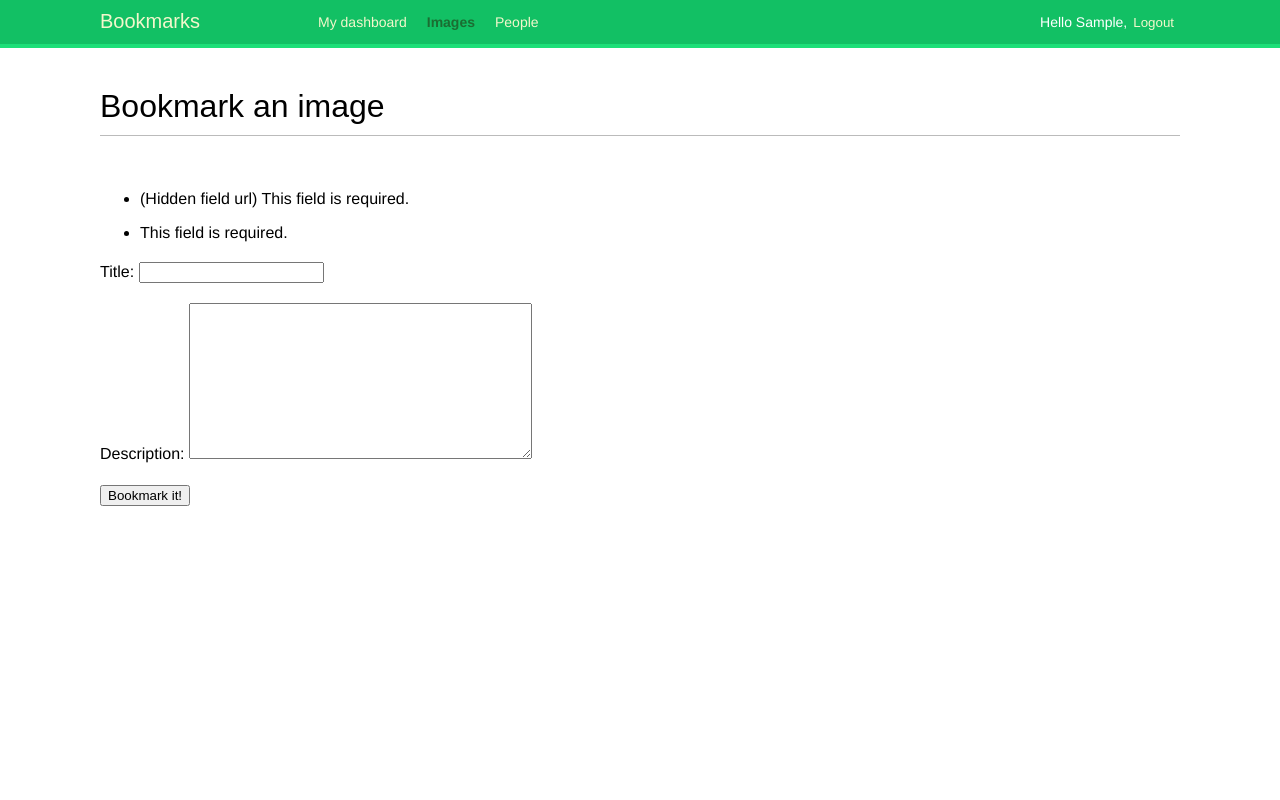
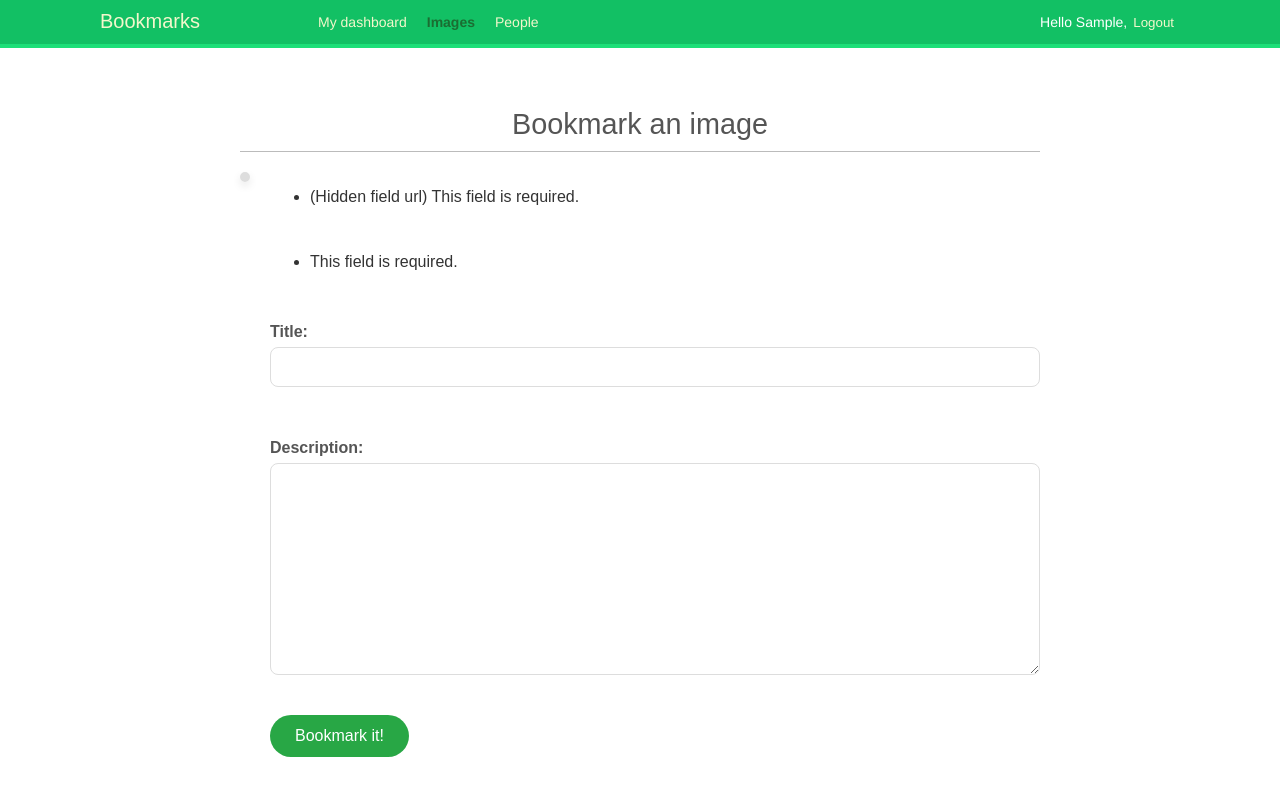
Before and after one commit to dusk03/bookmark-web-django, a Django app: page /images/create/ in a window 1280 px wide. Run offline with Django 5.2, Linux system fonts and the light colour scheme; the visitor is signed in with stand-in values (Sample User, id 1); some web fonts are replaced.

Commit message:
update create bookmark

```diff
--- /dev/null
+++ b/images/static/css/create-bookmark.css
@@ -0,0 +1,107 @@
+/* Căn chỉnh nội dung chính */
+#content {
+    max-width: 800px;
+    margin: 30px auto;
+    font-family: Arial, sans-serif;
+    color: #333;
+    padding: 20px;
+}
+
+#content h1 {
+    text-align: center;
+    margin-bottom: 20px;
+    color: #555;
+    font-size: 1.8rem;
+}
+
+/* Bố cục chi tiết bookmark */
+.detail-bookmark {
+    display: flex;
+    gap: 20px;
+    align-items: flex-start;
+}
+
+/* Hình ảnh bên trái */
+.image-preview {
+    max-width: 40%;
+    height: auto;
+    border: 5px solid #ddd;
+    border-radius: 10px;
+    box-shadow: 0 4px 8px rgba(0, 0, 0, 0.1);
+    flex-shrink: 0;
+}
+
+/* Form bên phải */
+form {
+    flex: 1;
+    display: flex;
+    flex-direction: column;
+    gap: 15px;
+}
+
+/* Nhãn và ô nhập liệu */
+form label {
+    font-size: 1rem;
+    font-weight: bold;
+    color: #555;
+}
+
+form input[type="text"],
+form textarea {
+    width: 100%;
+    padding: 10px;
+    border: 1px solid #ddd;
+    border-radius: 8px;
+    font-size: 1rem;
+    box-sizing: border-box;
+    transition: border 0.3s ease, box-shadow 0.3s ease;
+}
+
+/* Hiệu ứng khi focus */
+form input[type="text"]:focus,
+form textarea:focus {
+    border: 1px solid #007bff;
+    box-shadow: 0 0 8px rgba(0, 123, 255, 0.2);
+}
+
+/* Textarea styling */
+form textarea {
+    resize: vertical;
+    min-height: 100px;
+}
+
+/* Nút submit */
+form input[type="submit"] {
+    background-color: #28a745;
+    color: white;
+    padding: 12px 25px;
+    font-size: 1rem;
+    border-radius: 30px;
+    border: none;
+    cursor: pointer;
+    transition: background-color 0.3s ease, transform 0.3s ease;
+    align-self: flex-start;
+}
+
+form input[type="submit"]:hover {
+    background-color: #218838;
+    transform: scale(1.05);
+}
+
+/* Responsive chỉnh theo màn hình nhỏ */
+@media (max-width: 768px) {
+    .detail-bookmark {
+        flex-direction: column;
+        gap: 15px;
+    }
+
+    .image-preview {
+        max-width: 100%;
+        margin: 0 auto;
+    }
+
+    form input[type="submit"] {
+        width: 100%;
+        text-align: center;
+    }
+}
--- a/images/templates/images/image/create.html
+++ b/images/templates/images/image/create.html
@@ -1,11 +1,18 @@
 {% extends "base.html" %}
+{% load static %}
+{% block extra_css %}
+  <link href="{% static 'css/create-bookmark.css' %}" rel="stylesheet">
+{% endblock %}
 {% block title %}Bookmark an image{% endblock %}
 {% block content %}
   <h1>Bookmark an image</h1>
+  <div class="detail-bookmark">
     <img src="{{ request.GET.url }}" class="image-preview">
     <form method="post">
       {{ form.as_p }}
       {% csrf_token %}
       <input type="submit" value="Bookmark it!">
     </form>
+  </div>
+
 {% endblock %}
```
Lines whose indentation alone changed are shown as unchanged.
